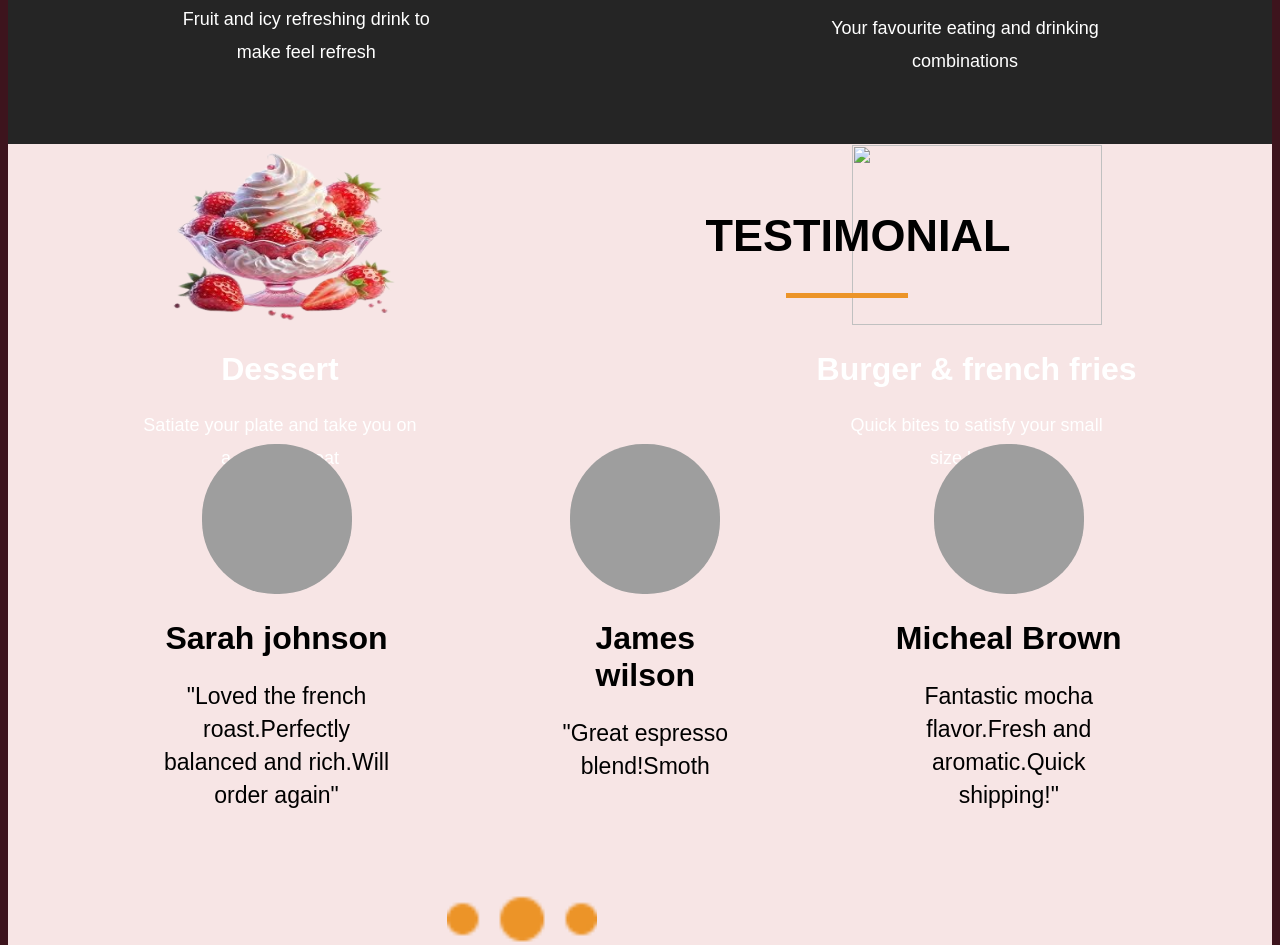
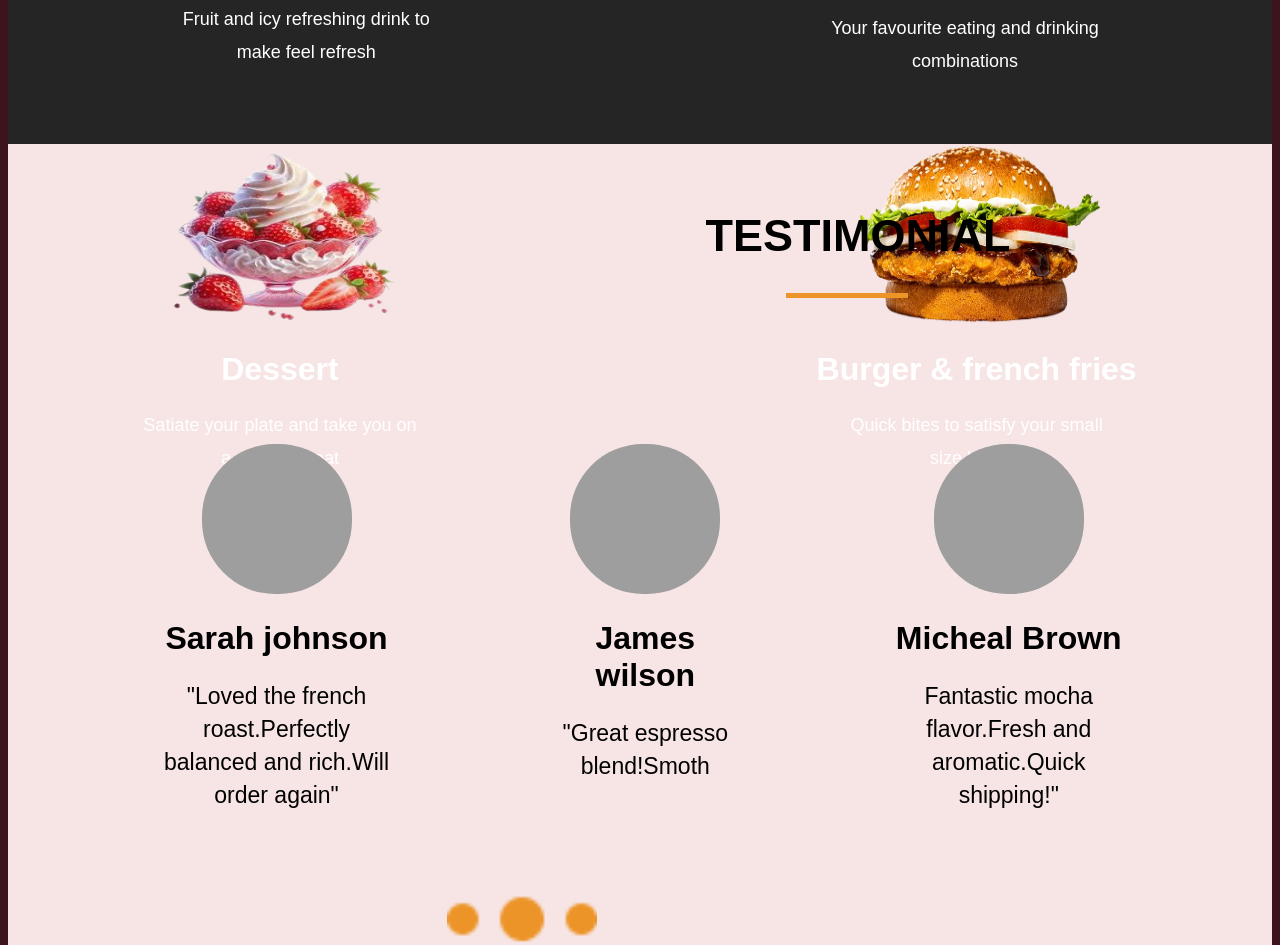
Before and after one commit to sehrish-naveed/coffee-webpage, a plain HTML site: page index.html in a window 1280 px wide. Shown: the part 2342-3287 px from the top of the page. Drawn offline with Linux system fonts and the light colour scheme; the site is published under a folder, as on GitHub Pages, so addresses that start at the root find nothing.

Commit message:
Fix image tag syntax in index.html

```diff
--- a/index.html
+++ b/index.html
@@ -90,7 +90,7 @@ go to destination for coffeelovers and conversation skers wute <br> dedicated to
     <p>Satiate your plate and take you on <br> a culinary treat</p>
 </div>
 <div class="menu-cards img">
-    <img src="/BK_177_002_LTO4_WORLD_BBQ_BURGERS_WEB_720P_KOREAN-removebg-preview.png
+    <img src="BK_177_002_LTO4_WORLD_BBQ_BURGERS_WEB_720P_KOREAN-removebg-preview.png
 " alt="">
     <h1>Burger & french fries</h1>
     <p>Quick bites to satisfy your small <br> size hunger</p>
```
